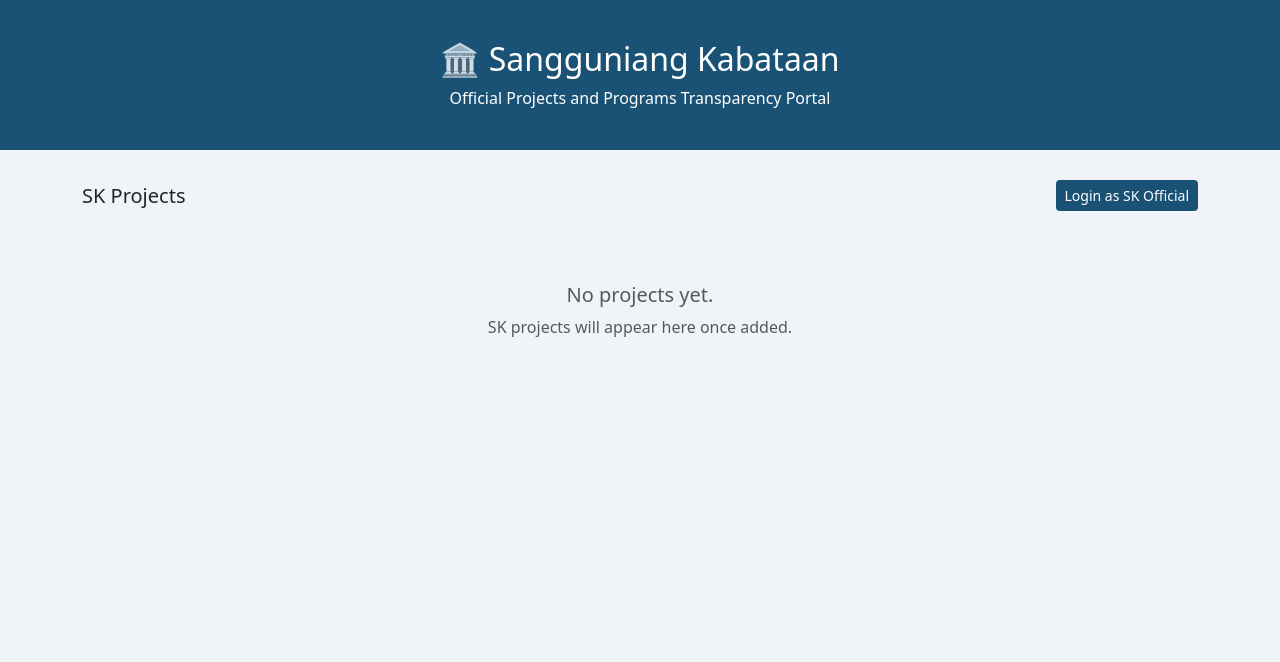
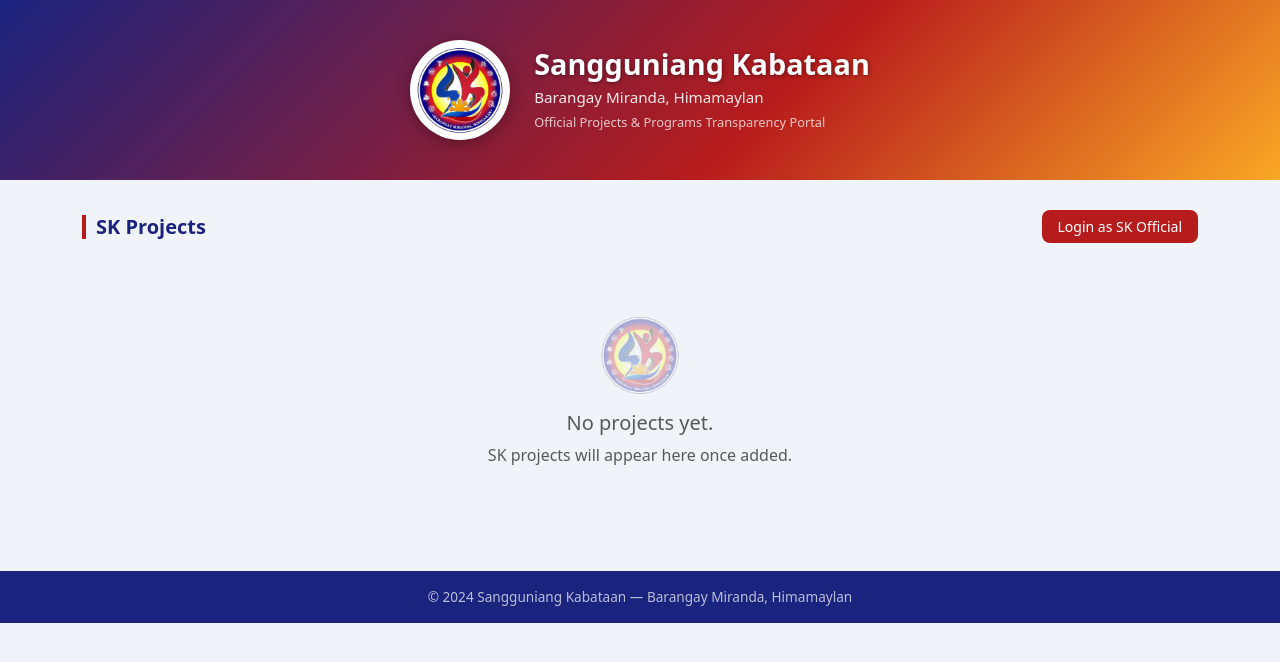
Before and after one commit to carylmae16/skportal, a Flask app: page / in a window 1280 px wide. Shown: the top 662 px of the page. Run offline with Flask 3, Linux system fonts and the light colour scheme.

Commit message:
redesign with Barangay Miranda branding

```diff
--- a/templates/public.html
+++ b/templates/public.html
@@ -3,51 +3,102 @@
 <head>
     <meta charset="UTF-8">
     <meta name="viewport" content="width=device-width, initial-scale=1.0">
-    <title>SK Projects - Public</title>
+    <title>SK Portal - Barangay Miranda, Himamaylan</title>
+    <link rel="icon" href="{{ url_for('static', filename='logo.png') }}">
     <link href="https://cdn.jsdelivr.net/npm/bootstrap@5.3.0/dist/css/bootstrap.min.css" rel="stylesheet">
     <style>
-        body { background-color: #f0f4f8; }
+        body { background-color: #f0f4f8; margin: 0; }
         .hero {
-            background-color: #1a5276;
+            background: linear-gradient(135deg, #1a237e 0%, #b71c1c 60%, #f9a825 100%);
             color: white;
             padding: 40px 0;
             margin-bottom: 30px;
         }
-        .badge-planned { background-color: #d4ac0d; }
-        .badge-ongoing { background-color: #1e8449; }
-        .badge-completed { background-color: #1a5276; }
+        .hero-inner {
+            display: flex;
+            align-items: center;
+            justify-content: center;
+            gap: 24px;
+            flex-wrap: wrap;
+        }
+        .hero-logo {
+            width: 100px;
+            height: 100px;
+            object-fit: contain;
+            border-radius: 50%;
+            background: white;
+            padding: 6px;
+            box-shadow: 0 4px 16px rgba(0,0,0,0.3);
+        }
+        .hero-text h2 {
+            font-size: 1.8rem;
+            font-weight: 700;
+            margin: 0;
+            text-shadow: 1px 1px 4px rgba(0,0,0,0.4);
+        }
+        .hero-text p { margin: 4px 0 0; font-size: 0.95rem; opacity: 0.9; }
+        .hero-text small { opacity: 0.75; font-size: 0.8rem; }
+        .badge-planned { background-color: #f9a825 !important; color: #333 !important; }
+        .badge-ongoing { background-color: #1e8449 !important; }
+        .badge-completed { background-color: #1a237e !important; }
         .project-card {
-            border-radius: 10px;
+            border-radius: 12px;
             box-shadow: 0 2px 10px rgba(0,0,0,0.08);
             margin-bottom: 20px;
             transition: transform 0.2s;
+            border-top: 4px solid #b71c1c;
         }
-        .project-card:hover { transform: translateY(-3px); }
+        .project-card:hover { transform: translateY(-4px); }
+        .btn-login-top {
+            background-color: #b71c1c;
+            color: white;
+            border: none;
+            border-radius: 8px;
+            padding: 6px 16px;
+            font-size: 0.875rem;
+        }
+        .btn-login-top:hover { background-color: #7f0000; color: white; }
+        .section-title {
+            color: #1a237e;
+            font-weight: 700;
+            border-left: 4px solid #b71c1c;
+            padding-left: 10px;
+        }
+        footer {
+            background: #1a237e;
+            color: rgba(255,255,255,0.7);
+            text-align: center;
+            padding: 16px;
+            margin-top: 40px;
+            font-size: 0.85rem;
+        }
     </style>
 </head>
 <body>
     <div class="hero">
-        <div class="container text-center">
-            <h2>🏛️ Sangguniang Kabataan</h2>
-            <p class="mb-0">Official Projects and Programs Transparency Portal</p>
+        <div class="container">
+            <div class="hero-inner">
+                <img src="{{ url_for('static', filename='logo.png') }}" alt="Barangay Miranda Logo" class="hero-logo">
+                <div class="hero-text">
+                    <h2>Sangguniang Kabataan</h2>
+                    <p>Barangay Miranda, Himamaylan</p>
+                    <small>Official Projects & Programs Transparency Portal</small>
+                </div>
+            </div>
         </div>
     </div>
-
     <div class="container">
         <div class="d-flex justify-content-between align-items-center mb-4">
-            <h5 class="mb-0">SK Projects</h5>
-            <a href="/login" class="btn btn-sm" style="background-color:#1a5276; color:white;">
-                Login as SK Official
-            </a>
+            <h5 class="section-title mb-0">SK Projects</h5>
+            <a href="/login" class="btn btn-login-top">Login as SK Official</a>
         </div>
-
         {% if projects %}
         <div class="row">
             {% for project in projects %}
             <div class="col-md-6 col-lg-4">
                 <div class="card project-card">
                     <div class="card-body">
-                        <h5 class="card-title">{{ project.name }}</h5>
+                        <h5 class="card-title" style="color:#1a237e;">{{ project.name }}</h5>
                         <p class="card-text text-muted small">{{ project.description }}</p>
                         <hr>
                         <div class="d-flex justify-content-between align-items-center">
@@ -60,7 +111,7 @@
                                 <span class="badge badge-completed">✅ Completed</span>
                                 {% endif %}
                             </span>
-                            <span class="fw-bold text-success">
+                            <span class="fw-bold" style="color:#b71c1c;">
                                 ₱{{ "{:,.2f}".format(project.budget) }}
                             </span>
                         </div>
@@ -74,10 +125,14 @@
         </div>
         {% else %}
         <div class="text-center py-5">
+            <img src="{{ url_for('static', filename='logo.png') }}" alt="Logo" style="width:80px; opacity:0.3; margin-bottom:16px;">
             <h5 class="text-muted">No projects yet.</h5>
             <p class="text-muted">SK projects will appear here once added.</p>
         </div>
         {% endif %}
     </div>
+    <footer>
+        &copy; 2024 Sangguniang Kabataan — Barangay Miranda, Himamaylan
+    </footer>
 </body>
 </html>
```
Also changed, not shown: templates/login.html (+51 -20 lines), static/logo.png (added), 2 other files.
